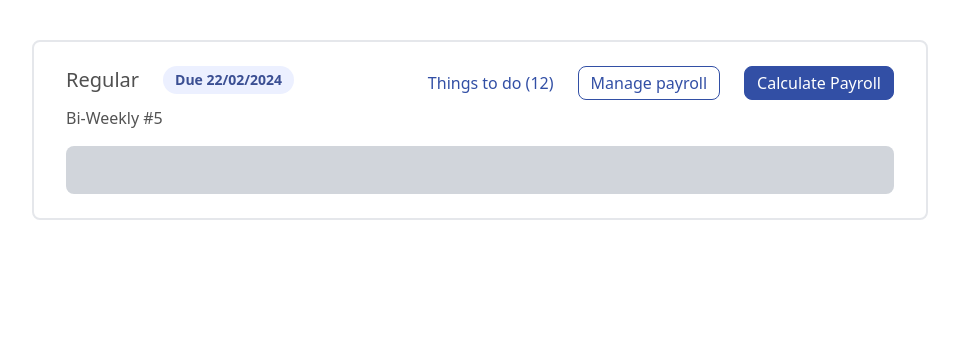
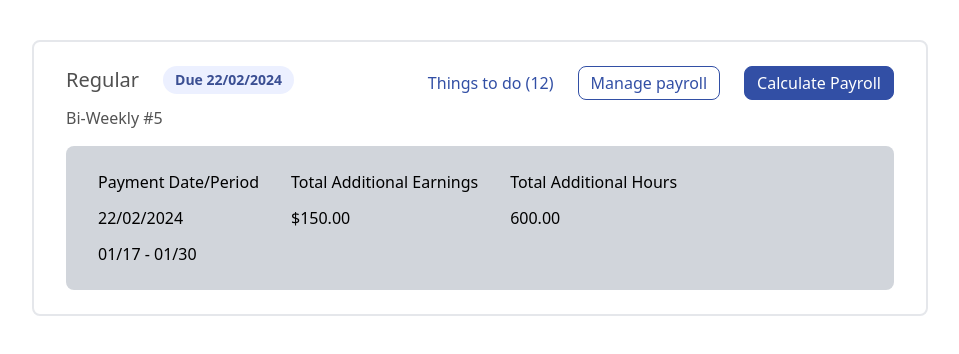
Before and after one commit to Perebonilado/assessment, a Next.js app: page / in a window 1280 px wide. Shown: the top 354 px of the page, without its empty margins (160-1119 px from the left). Built offline with nearby package versions, Linux system fonts and the light colour scheme.

Commit message:
payroll content

```diff
--- a/src/components/PayrollCard.tsx
+++ b/src/components/PayrollCard.tsx
@@ -1,15 +1,21 @@
 import React, { HTMLAttributes, forwardRef } from "react";
 import Card from "./Card";
 import PayrollCardHeader from "./PayrollCardHeader";
+import PayrollCardContent from "./PayrollCardContent";
+import { PayrollCardDetails } from "@/models/PayrollCardDetails";
 
 interface Props extends HTMLAttributes<HTMLDivElement> {
   payrollType: string;
   dueDate: Date;
   paymentFrequency: string;
+  data: Record<
+    string,
+    PayrollCardDetails
+  >;
 }
 
 const PayrollCard = forwardRef<HTMLDivElement, Props>(
-  ({ payrollType, paymentFrequency, dueDate, ...props }, ref) => {
+  ({ payrollType, paymentFrequency, dueDate, data, ...props }, ref) => {
     return (
       <Card ref={ref} {...props}>
         <PayrollCardHeader
@@ -17,7 +23,7 @@ const PayrollCard = forwardRef<HTMLDivElement, Props>(
           payrollType={payrollType}
           dueDate={dueDate}
         />
-        <Card variant="solid"></Card>
+        <PayrollCardContent data={data} />
       </Card>
     );
   }
--- /dev/null
+++ b/src/components/PayrollCardContent.tsx
@@ -0,0 +1,33 @@
+import React, { FC } from "react";
+import Card from "./Card";
+import PayrollCardContentItem from "./PayrollCardContentItem";
+import { PayrollCardDetails } from "@/models/PayrollCardDetails";
+
+interface Props {
+  data: Record<string, PayrollCardDetails>;
+}
+
+const PayrollCardContent: FC<Props> = ({ data }) => {
+  return (
+    <Card variant="solid">
+      <div className="flex gap-8">
+        {Object.entries(data).map(
+          ([header, { body, subContent, isBodyGreyed, fieldType }], key) => {
+            return (
+              <PayrollCardContentItem
+                body={body}
+                subContent={subContent}
+                header={header}
+                isBodyGreyed={isBodyGreyed}
+                fieldType={fieldType}
+                key={key}
+              />
+            );
+          }
+        )}
+      </div>
+    </Card>
+  );
+};
+
+export default PayrollCardContent;
--- /dev/null
+++ b/src/components/PayrollCardContentItem.tsx
@@ -0,0 +1,32 @@
+import { PayrollCardDetails } from "@/models/PayrollCardDetails";
+import { formatCurrency, formatDate, formatNumber } from "@/utils";
+import React, { FC } from "react";
+
+interface Props extends PayrollCardDetails {
+  header: string;
+}
+
+const PayrollCardContentItem: FC<Props> = ({
+  header,
+  body,
+  subContent,
+  isBodyGreyed,
+  fieldType,
+}) => {
+  const formattedBody = {
+    currency: formatCurrency(Number(body)),
+    plainNumber: formatNumber(body as number, 2),
+    text: body as string,
+    date: formatDate(body as Date),
+  } as const;
+
+  return (
+    <div className="flex flex-col gap-3">
+      <h4>{header}</h4>
+      <p>{formattedBody[fieldType]}</p>
+      {subContent && <p>{subContent}</p>}
+    </div>
+  );
+};
+
+export default PayrollCardContentItem;
--- a/src/components/PayrollCardHeader.tsx
+++ b/src/components/PayrollCardHeader.tsx
@@ -1,7 +1,8 @@
 import React, { FC } from "react";
 import Chip from "./Chip/Chip";
-import moment from "moment";
+
 import Button from "./Button";
+import { formatDate } from "@/utils";
 
 interface Props {
   payrollType: string;
@@ -14,7 +15,7 @@ const PayrollCardHeader: FC<Props> = ({
   paymentFrequency,
   dueDate,
 }) => {
-  const formattedDueDate = `Due ${moment.utc(dueDate).format("DD/MM/YYYY")}`;
+  const formattedDueDate = `Due ${formatDate(dueDate)}`;
 
   return (
     <div className="flex items-start mb-4">
--- /dev/null
+++ b/src/models/PayrollCardDetails.ts
@@ -0,0 +1,6 @@
+export interface PayrollCardDetails {
+  body: string | Date | number;
+  subContent?: string;
+  isBodyGreyed?: boolean;
+  fieldType: "currency" | "plainNumber" | "text" | "date";
+}
--- a/src/pages/index.tsx
+++ b/src/pages/index.tsx
@@ -1,5 +1,6 @@
 import Container from "@/components/Container";
 import PayrollCard from "@/components/PayrollCard";
+import { PayrollCardDetails } from "@/models/PayrollCardDetails";
 
 export default function Home() {
   return (
@@ -8,7 +9,25 @@ export default function Home() {
         payrollType="Regular"
         dueDate={new Date()}
         paymentFrequency="Bi-Weekly #5"
+        data={payrollCardData}
       />
     </Container>
   );
 }
+
+const payrollCardData: Record<string, PayrollCardDetails> = {
+  "Payment Date/Period": {
+    body: new Date(),
+    fieldType: "date",
+    subContent: "01/17 - 01/30",
+  },
+  "Total Additional Earnings": {
+    body: 150,
+    fieldType: "currency",
+  },
+  "Total Additional Hours": {
+    body: 600,
+    fieldType: "plainNumber",
+    isBodyGreyed: true
+  },
+};
--- /dev/null
+++ b/src/utils/index.ts
@@ -0,0 +1,24 @@
+import moment from "moment";
+
+export const formatDate = (date: Date, format: string = "DD/MM/YYYY") => {
+  return moment.utc(date).format(format);
+};
+
+export const formatNumber = (
+  num: string | number | undefined,
+  decimal: number
+): string => {
+  return Number(num)?.toLocaleString(undefined, {
+    minimumFractionDigits: decimal,
+    maximumFractionDigits: decimal,
+  });
+};
+
+export const formatCurrency = (value: number, currency = "USD"): string => {
+  const currencyFormat = new Intl.NumberFormat("en-US", {
+    style: "currency",
+    currency,
+  });
+
+  return currencyFormat.format(value);
+};
```
